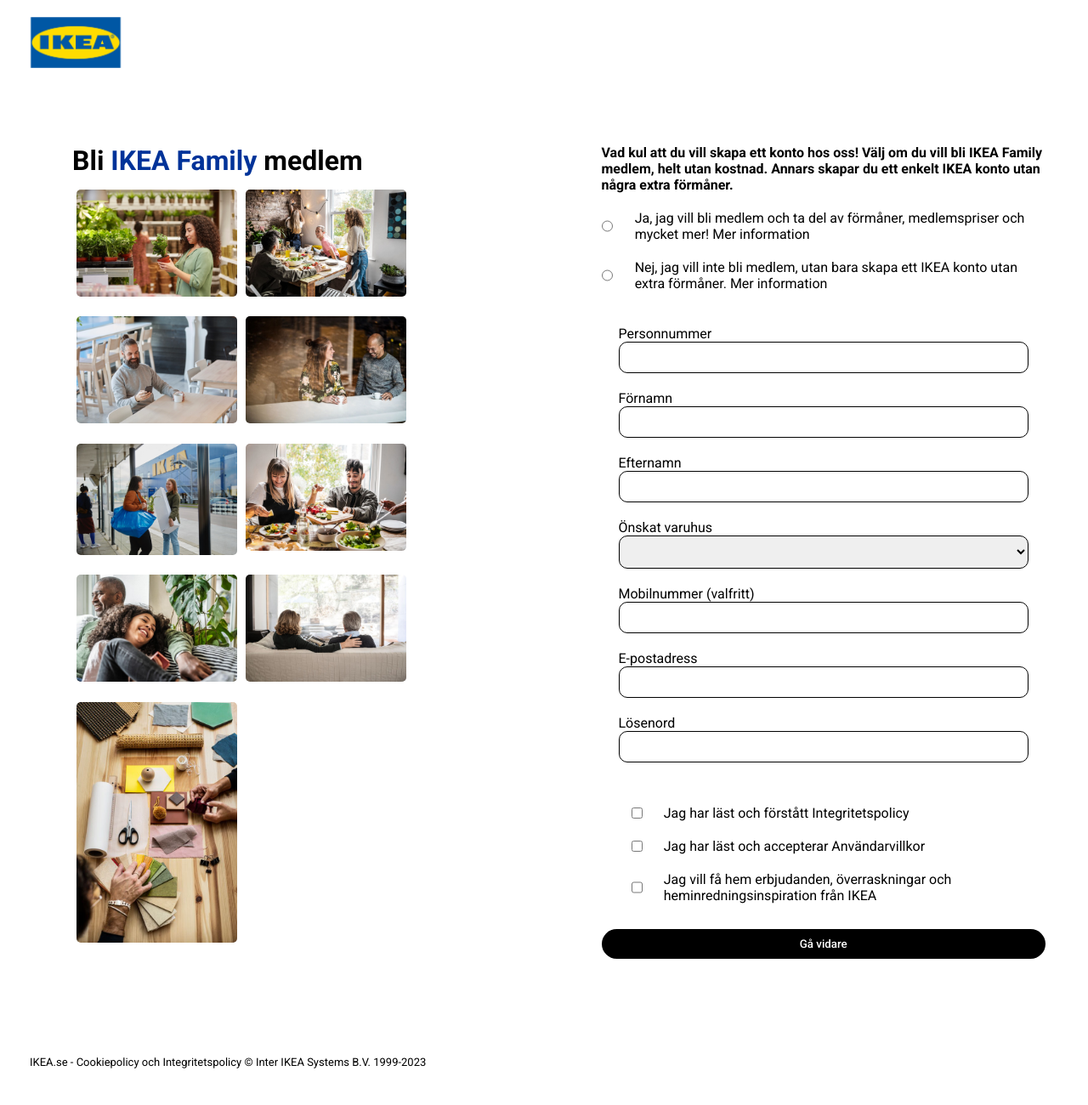
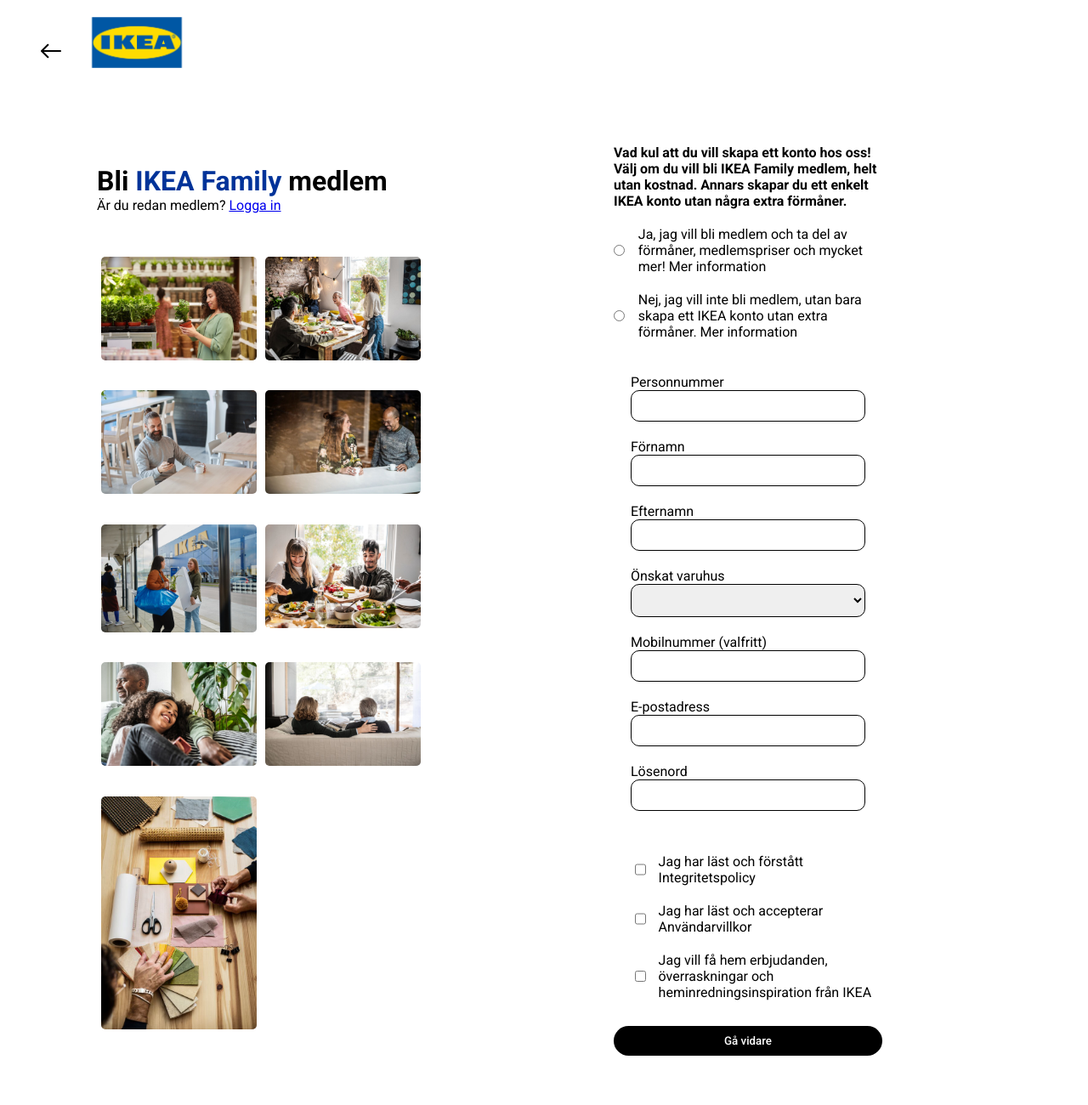
Before and after one commit to emeliesv/friendly-octo-bassoon, a plain HTML site: page index.html in a window 1280 px wide. Shown: the top 1300 px of the page at 85% size. Before the commit the page ends 1258 px from the top, so only its background shows below. Drawn offline with Linux system fonts and the light colour scheme.

Commit message:
added svg and changed mesurements

```diff
--- a/index.html
+++ b/index.html
@@ -9,11 +9,15 @@
   <body>
     <div class="main_grid">
       <header>
+        <img class="svg" src="./assets/arrows.svg" />
         <img class="logo" src="./assets/600dae14516067000439acac.png" />
       </header>
       <main class="inner_container">
         <div class="imagegallery">
-          <h1>Bli <span class="blue">IKEA Family</span> medlem</h1>
+          <div class="heading_text">
+            <h1>Bli <span class="blue">IKEA Family</span> medlem</h1>
+            <p>Är du redan medlem? <a href="#">Logga in</a></p>
+          </div>
           <div class="img_container">
             <img class="gallery_img" src="./assets/blomma.jpg" />
           </div>
@@ -140,7 +144,7 @@
         </form>
       </main>
       <footer>
-        <p>
+        <p class="footer_text">
           IKEA.se - Cookiepolicy och Integritetspolicy © Inter IKEA Systems B.V.
           1999-2023
         </p>
--- a/style.css
+++ b/style.css
@@ -9,6 +9,11 @@
 
 .logo {
   height: 100px;
+}
+
+.svg {
+  height: 3vh;
+  margin: 3em 0 3em 3em;
 }
 
 .imagegallery {
@@ -23,14 +28,18 @@
   max-width: 50%;
 }
 
+.gallery_img {
+  width: 100%;
+  padding: 5px;
+  border-radius: 10px;
+}
+
 .blue {
   color: #003399;
 }
 
-.gallery_img {
-  width: 100%;
-  padding: 5px;
-  border-radius: 10px;
+.heading_text {
+  margin: 3vh 0vh;
 }
 
 .main_grid {
@@ -45,19 +54,21 @@
 
 header {
   grid-area: header;
+  display: flex;
 }
 
 .inner_container {
   grid-area: main;
   display: grid;
   grid-template-columns: 1fr 1fr;
-  margin-left: 35px;
+  margin-left: 5vw;
 }
 
 .inner_container form {
   padding: 50px;
   display: grid;
   row-gap: 20px;
+  margin-right: 15vw;
 }
 
 .radiobox {
@@ -112,3 +123,7 @@
   font-size: small;
   margin-left: 35px;
 }
+
+.footer_text {
+  width: 20%;
+}
```
Also changed, not shown: assets/arrows.svg (added).
